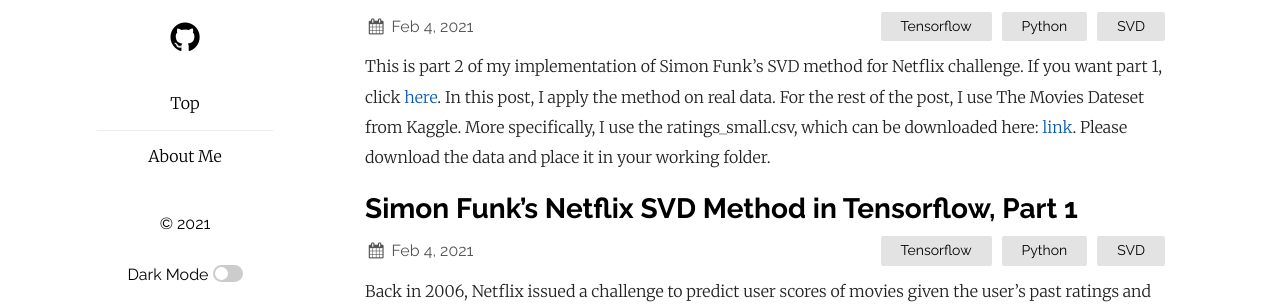
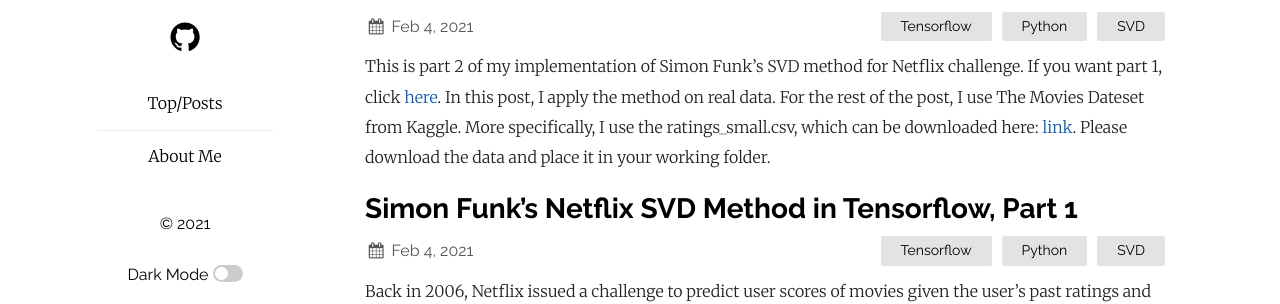
Before and after one commit to TemugeB/temugeb.github.io, a Jekyll site: the page built from index.md, in a window 1280 px wide. Shown: the part 362-666 px from the top of the page. Built offline with Jekyll 4.4.1, drawn with Linux system fonts in a browser that asks for light colours.

Commit message:
Update _config.yml

```diff
--- a/_config.yml
+++ b/_config.yml
@@ -40,7 +40,7 @@ plainwhite:
     #email: jekyll
 
   navigation:
-    - title: Top
+    - title: Top/Posts
       url: "/index"
     - title: About Me
       url: "/about"
```
